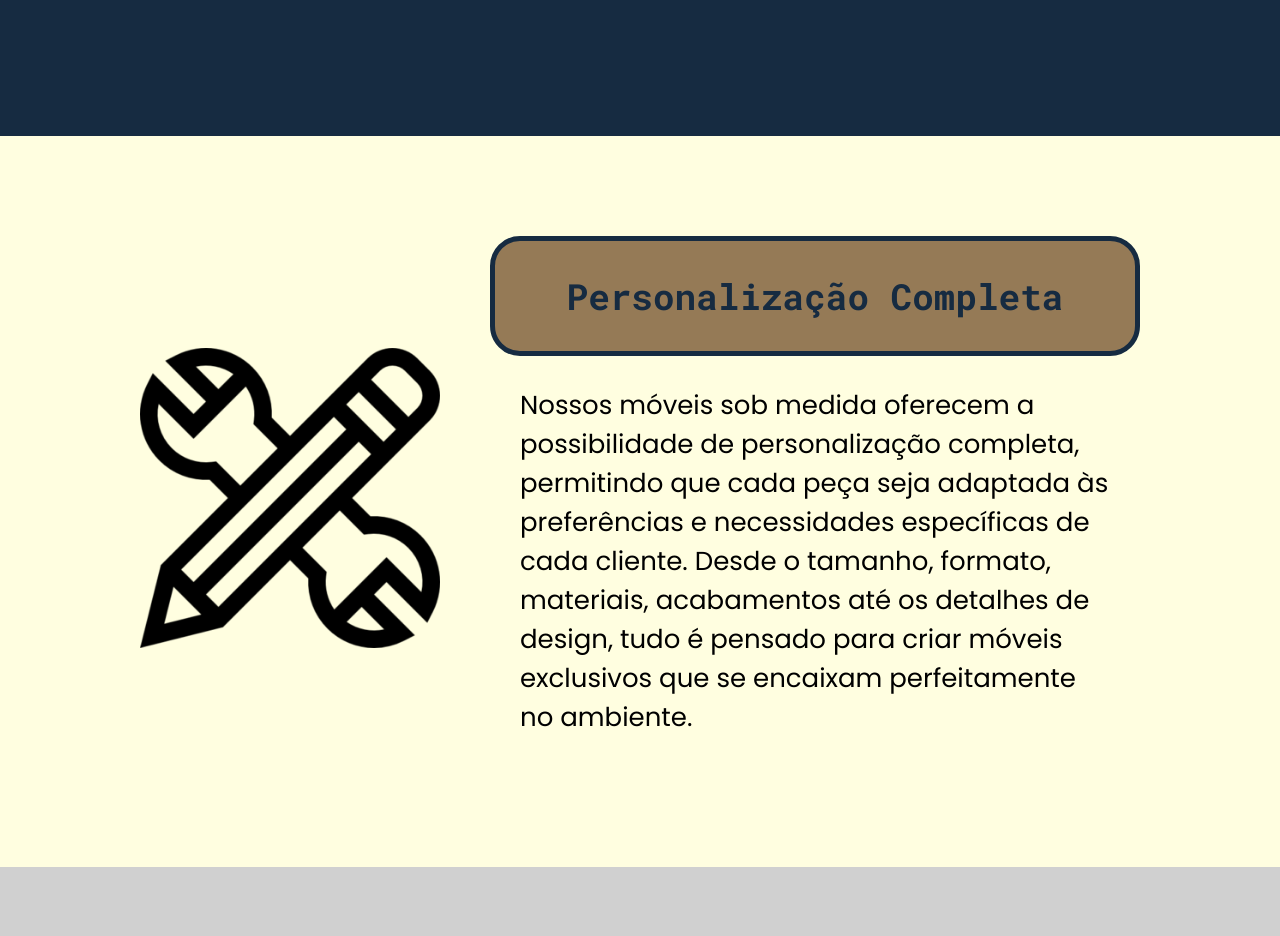
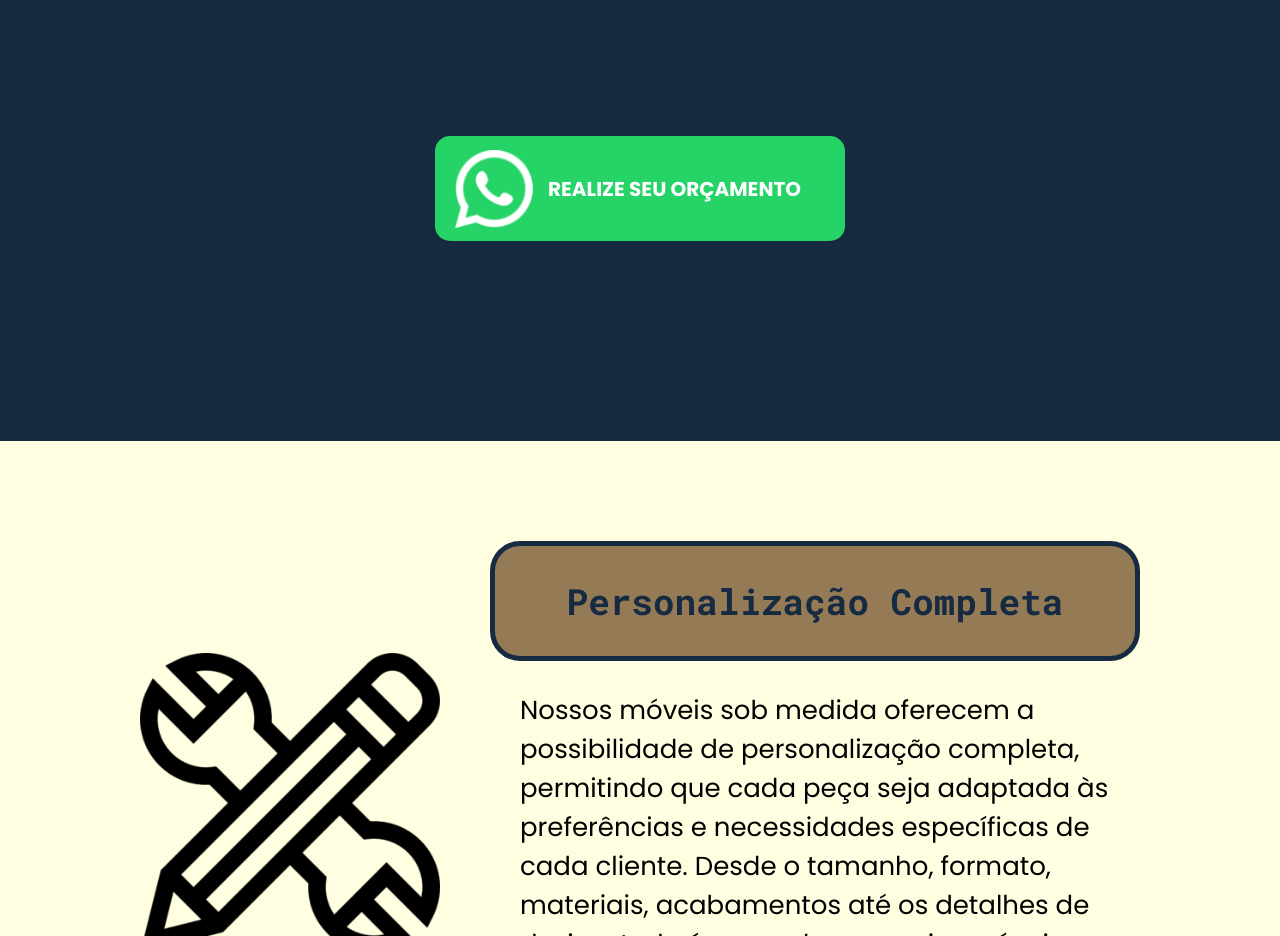
Before and after one commit to fp40/siteEeB, a Next.js app: page /moveis in a window 1280 px wide. Shown: the part 1700-2636 px from the top of the page. Built offline with nearby package versions, Linux system fonts and the light colour scheme.

Commit message:
btn whats moveis

```diff
--- a/src/components/Benefits/index.tsx
+++ b/src/components/Benefits/index.tsx
@@ -25,7 +25,7 @@ const Benefits: React.FC<BenefitsProps> = ({
       <Shake>
         <Image
           src={image}
-          alt="personalizar logo"
+          alt="benefits logo"
           priority={false}
           width={300}
           height={300}
--- a/src/components/BtnWhats/index.tsx
+++ b/src/components/BtnWhats/index.tsx
@@ -4,18 +4,19 @@ import Image from 'next/image'
 import Shake from 'react-reveal/Shake'
 import Link from 'next/link'
 
-const BtnWhats = () => {
+interface BtnProps {
+  title: string
+  link: string
+}
+
+const BtnWhats: React.FC<BtnProps> = ({ title, link }) => {
   return (
     <div className={styles.container}>
       <Shake>
-        <Link
-          href={
-            'https://api.whatsapp.com/send/?phone=5551991725243&text&type=phone_number&app_absent=0'
-          }
-        >
+        <Link href={link}>
           <button className={styles.btn}>
             <Image src={iconWhats} alt="icone whatsapp" />
-            OU ENTRE EM CONTATO PELO WHATS
+            {title}
           </button>
         </Link>
       </Shake>
--- a/src/components/BtnWhats/styles.module.scss
+++ b/src/components/BtnWhats/styles.module.scss
@@ -12,7 +12,9 @@
   width: 410px;
   height: 105px;
   border-radius: 15px;
-  font-size: 24px;
+  font-size: 20px;
+  font-family: 'Poppins', sans-serif;
+  font-weight: bold;
   display: flex;
   padding: 20px;
   transition: 0.3s;
@@ -20,6 +22,7 @@
   img {
     width: 78px;
     height: 78px;
+    margin-right: 15px;
   }
 }
 
--- a/src/pages/index.tsx
+++ b/src/pages/index.tsx
@@ -24,7 +24,10 @@ export default function Home() {
       />
       <Cards />
       <Form />
-      <BtnWhats />
+      <BtnWhats
+        title="OU ENTRE EM CONTATO PELO WHATS"
+        link="https://api.whatsapp.com/send/?phone=5551991725243&text&type=phone_number&app_absent=0"
+      />
       <Maps />
     </>
   )
--- a/src/pages/moveis/index.tsx
+++ b/src/pages/moveis/index.tsx
@@ -8,6 +8,7 @@ import Benefits from '../../components/Benefits'
 import logoPersonalizar from '../../../public/images/personalizarR.png'
 import Projects from '../../components/Projects'
 import Thumbnail from '../../components/Thumnail'
+import BtnWhats from '../../components/BtnWhats'
 
 import design from '../../../public/images/design.png'
 import durabilidade from '../../../public/images/durabilidade.png'
@@ -31,6 +32,11 @@ export default function MoveisPage() {
         }
         contentImage={ImageContent}
         showButton
+      />
+
+      <BtnWhats
+        title="REALIZE SEU ORÇAMENTO"
+        link="https://api.whatsapp.com/send/?phone=5551993927457&text&type=phone_number&app_absent=0"
       />
 
       <Benefits
```
